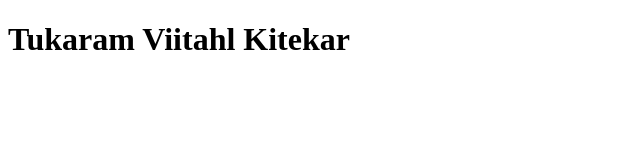
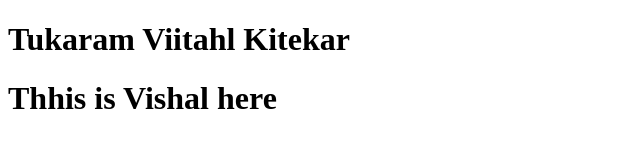
Before and after one commit to neurake/smaple, a plain HTML site: page index.html in a window 1280 px wide. Shown: the whole page, without its empty margins (0-640 px from the left). Drawn offline with Linux system fonts and the light colour scheme.

Commit message:
Update index.html

```diff
--- a/index.html
+++ b/index.html
@@ -8,5 +8,6 @@
 </head>
 <body>
         <h1>Tukaram Viitahl Kitekar</h1>
+    <h1>Thhis is Vishal here</h1>
 </body>
 </html>
```
